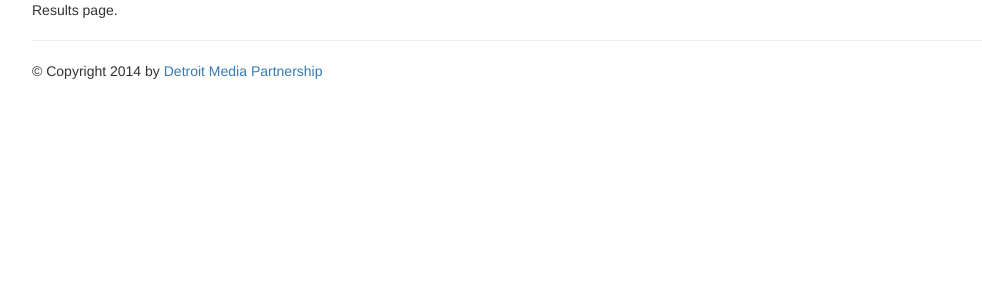
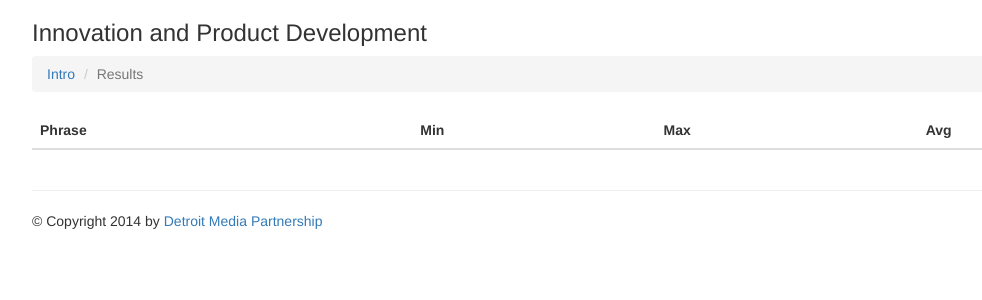
Before and after one commit to detroit-media-partnership/meaning, a Flask app: page /results in a window 1280 px wide. Shown: the top 300 px of the page, without its empty margins (38-1020 px from the left). Run offline with Flask 2, Linux system fonts and the light colour scheme; data that the repository does not hold is empty; some libraries are stand-ins or nearby versions.

Commit message:
finished results, added some flair

```diff
--- a/meaning.py
+++ b/meaning.py
@@ -1,5 +1,5 @@
+from __future__ import division
 import os
-from sqlalchemy import func
 from flask import Flask, render_template, request
 from database import db_session
 from models import Submissions, Responses
@@ -47,25 +47,36 @@ def complete():
 
 	return render_template('survey.html', success=True)
 
-@app.route('/results')
-def results():
+@app.route('/results', defaults={"date": None})
+@app.route('/results/<date>')
+def results(date):
 	from time import strftime
-	responses = Responses.query.filter(Responses.submission.has(Submissions.created==strftime("%Y-%m-%d"))).all()
+	if date == "overall":
+		responses = Responses.query.all()
+	else:
+		responses = Responses.query.filter(Responses.submission.has(Submissions.created==strftime("%Y-%m-%d"))).all()
 
 	aggregate_phrases = []
 	for res in responses:
-		if len(aggregate_phrases) == 0:
+		found = False
+		for phrase in aggregate_phrases:
+			if res.phrase == phrase['phrase']:
+				found = True
+				phrase['values'].append(res.value)
+				break
+		if not found:
 			aggregate_phrases.append({
 				"phrase": res.phrase,
 				"values": [res.value]
 			})
-			continue
-		for record in aggregate_phrases:
-			if res.phrase == record.phrase:
-				record['values'].append(res.value)
-				break
+	# get min, max, and average of all values within a phrase
+	for phrase in aggregate_phrases:
+		phrase['min'] = min(phrase['values'])
+		phrase['max'] = max(phrase['values'])
+		phrase['avg'] = sum(phrase['values']) / len(phrase['values'])
+		phrase['count'] = len(phrase['values'])
 
-	return render_template('results.html')
+	return render_template('results.html', phrases=aggregate_phrases)
 
 if __name__ == '__main__':
 	app.run()
--- a/templates/results.html
+++ b/templates/results.html
@@ -2,9 +2,31 @@
 
 {% block title %}Results{% endblock %}
 {% block content %}
-<div class="row">
-	<div class="col-md-12">
-	Results page.
-	</div>
+<ol class="breadcrumb">
+	<li><a href="/">Intro</a></li>
+	<li class="active">Results</li>
+</ol>
+
+<div class="table-responsive">
+	<table class="table">
+		<thead>
+			<tr>
+				<th>Phrase</th>
+				<th>Min</th>
+				<th>Max</th>
+				<th>Avg</th>
+			</tr>
+		</thead>
+		<tbody>
+			{% for phrase in phrases %}
+			<tr>
+				<td>{{ phrase.phrase }}</td>
+				<td>{{ phrase.min }}</td>
+				<td>{{ phrase.max }}</td>
+				<td>{{ phrase.avg }}</td>
+			</tr>
+			{% endfor %}
+		</tbody>
+	</table>
 </div>
 {% endblock %}
--- a/templates/template.html
+++ b/templates/template.html
@@ -8,11 +8,12 @@
 	</head>
 	<body>
 		<div class="container">
+			<h3>Innovation and Product Development</h3>
 			{% block content %}{% endblock %}
 			<hr />
 			&copy; Copyright 2014 by <a href="http://detroitmedia.com">Detroit Media Partnership</a>
 		</div>
-
+		<br /><br />
 		<script src="//code.jquery.com/jquery-1.11.0.min.js"></script>
 		<script src="//netdna.bootstrapcdn.com/bootstrap/3.1.1/js/bootstrap.min.js></script>
 		{% block js %}{% endblock %}
```
Also changed, not shown: templates/survey.html (+6 -1 lines).
